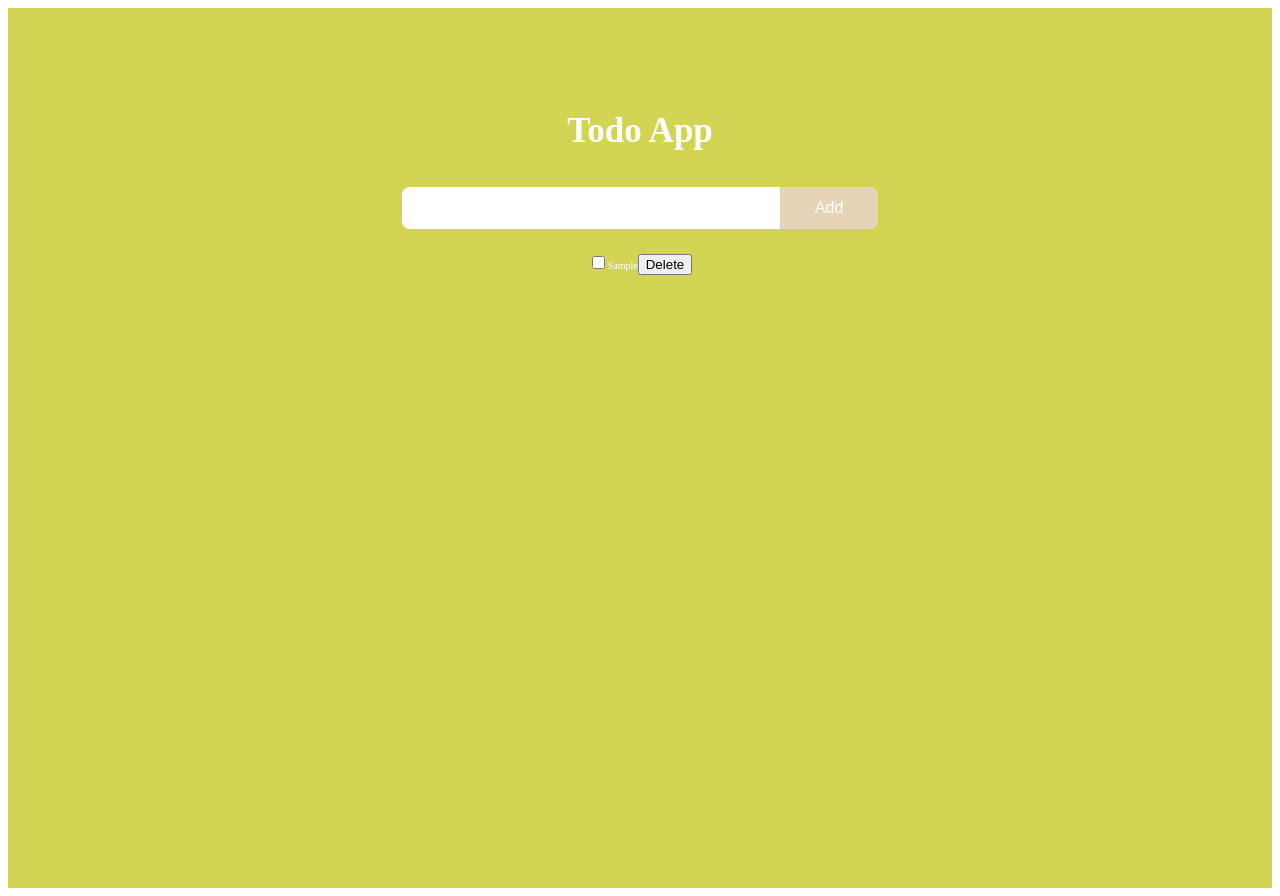
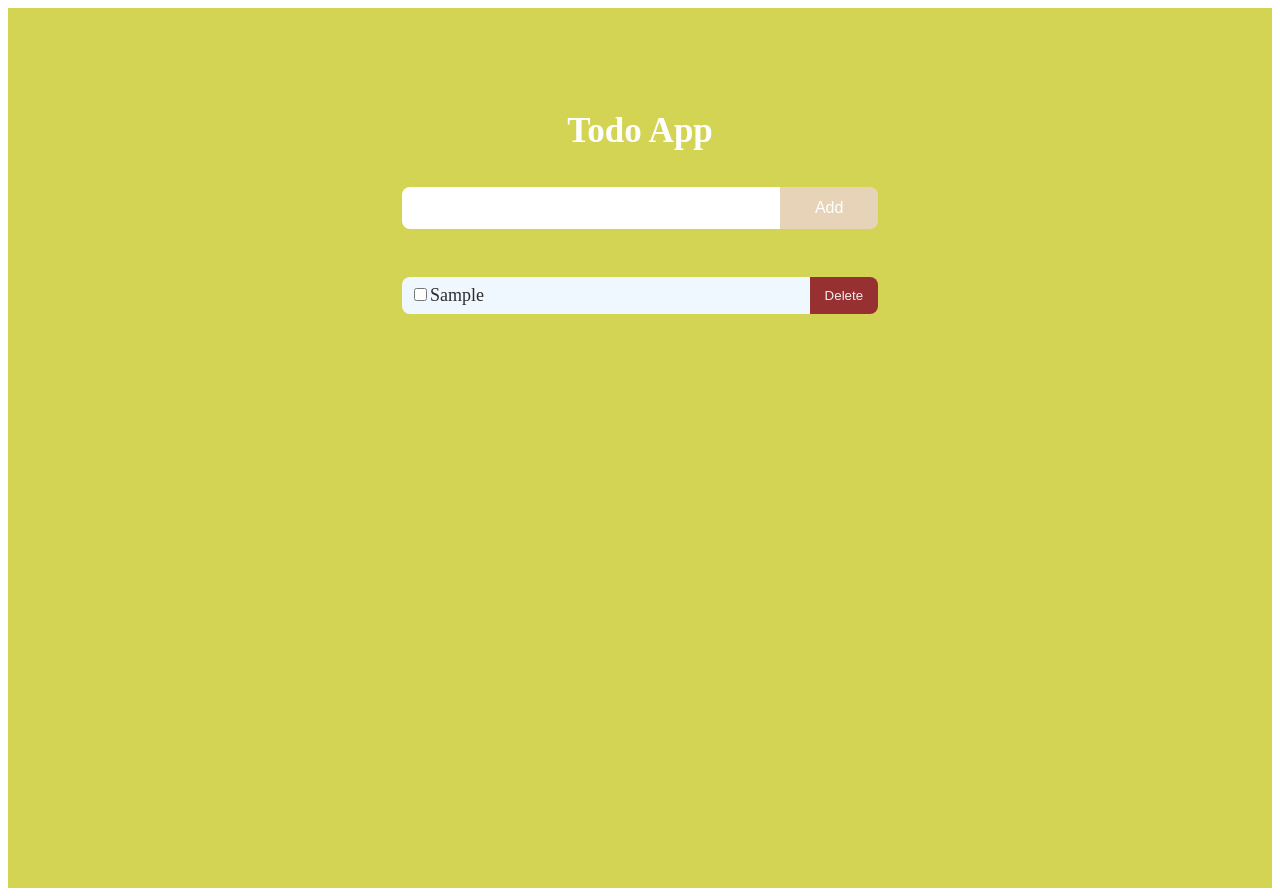
Before and after one commit to ian-afk/react_typescript, a React (Vite) app: page / in a window 1280 px wide. Both pictures are taken after typing "Sample" into the empty fields and a click on the button "Add". Built offline with nearby package versions, Linux system fonts and the light colour scheme.

Commit message:
add styling for todolist and todoItem

```diff
--- /dev/null
+++ b/src/components/TodoItem.module.css
@@ -0,0 +1,31 @@
+.todoItems {
+  font-size: 1.8rem;
+  display: flex;
+  padding: 12px;
+  flex-wrap: wrap;
+}
+/*
+.todoItems span {
+  font-size: 1.6rem;
+} */
+
+.todoItems label {
+  flex: 7.5;
+  background-color: aliceblue;
+  color: #2c2c2c;
+  padding: 8px;
+  border-radius: 8px 0 0 8px;
+}
+
+.todoItems button {
+  border-radius: 0 8px 8px 0;
+  border: none;
+  background-color: #973030;
+  color: #efefef;
+  flex: 1;
+  padding: 8px;
+}
+
+.todoItems button:hover {
+  cursor: pointer;
+}
--- a/src/components/TodoItem.tsx
+++ b/src/components/TodoItem.tsx
@@ -1,4 +1,5 @@
 import { TodoForm } from "../models/todoForm";
+import styles from "./TodoItem.module.css";
 
 interface TodoItemProps {
   todo: TodoForm;
@@ -12,8 +13,8 @@ export default function TodoItem({
   onDeleteTodo,
 }: TodoItemProps) {
   return (
-    <>
-      <label htmlFor="#">
+    <div className={styles.todoItems}>
+      <label>
         <input
           type="checkbox"
           onChange={(e) => onCompletedChange(todo.id, e.target.checked)}
@@ -25,6 +26,6 @@ export default function TodoItem({
         </span>
       </label>
       <button onClick={() => onDeleteTodo(todo.id)}>Delete</button>
-    </>
+    </div>
   );
 }
--- /dev/null
+++ b/src/components/TodoList.module.css
@@ -0,0 +1,8 @@
+.todoList {
+  width: 100%;
+  margin: 12px 12px 24px;
+}
+/*
+.todoItems span {
+  font-size: 1.6rem;
+} */
--- a/src/components/TodoList.tsx
+++ b/src/components/TodoList.tsx
@@ -1,5 +1,6 @@
 import { TodoForm } from "../models/todoForm";
 import TodoItem from "./TodoItem";
+import styles from "./TodoList.module.css";
 
 interface TodoListProps {
   todo: TodoForm[];
@@ -13,7 +14,7 @@ export default function TodoList({
   onDeleteTodo,
 }: TodoListProps) {
   return (
-    <div>
+    <div className={styles.todoList}>
       {todo.map((item) => (
         <TodoItem
           onDeleteTodo={onDeleteTodo}
```
